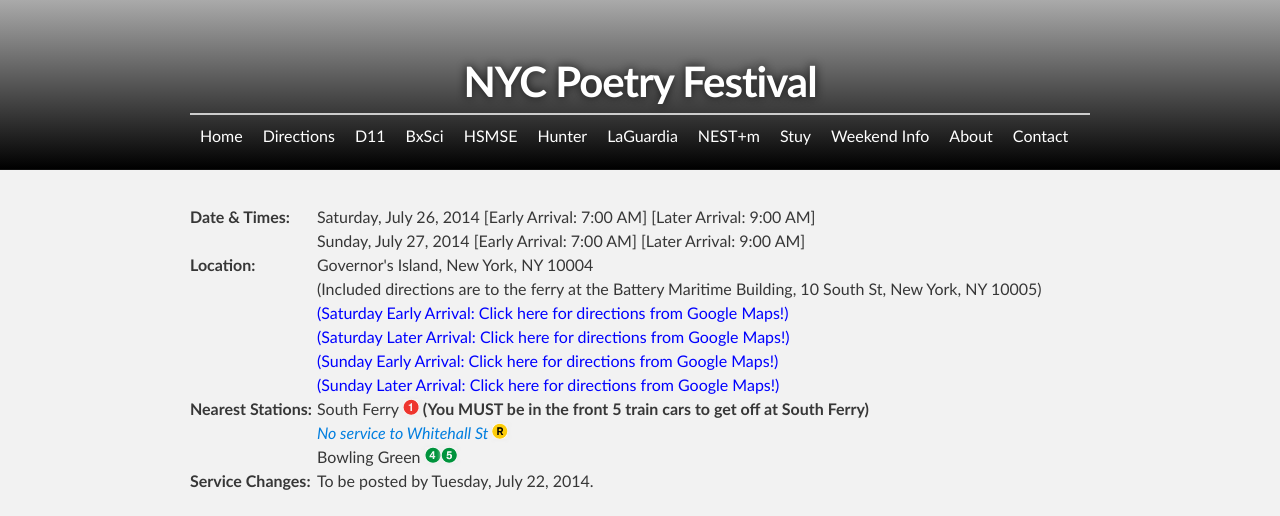
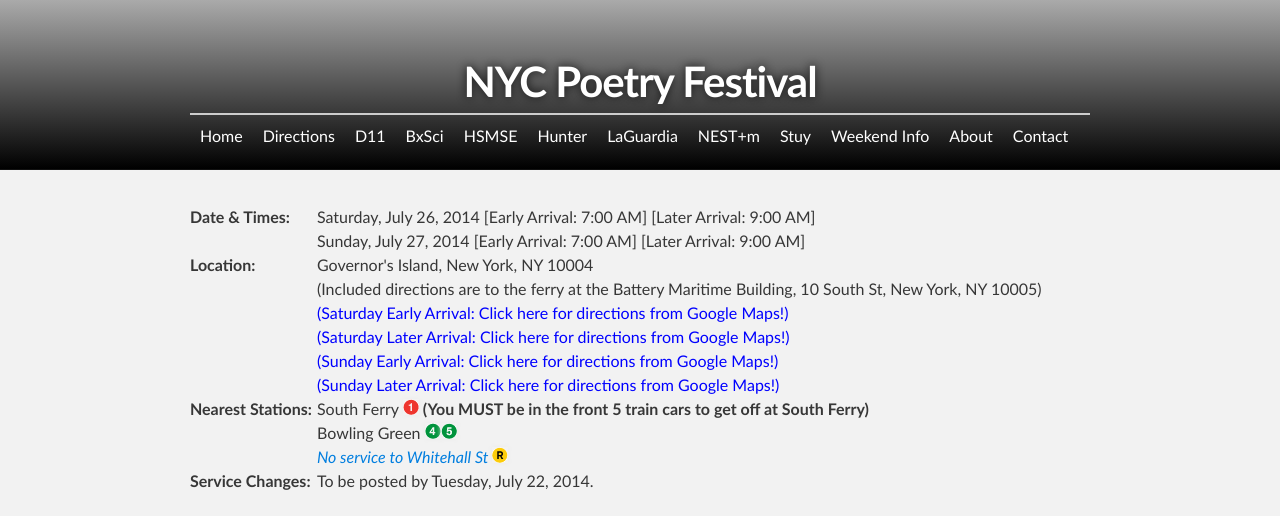
Before and after one commit to d11directions/d11directions.github.io, a Jekyll site: the page built from _posts/2014-07-26-NYC_Poetry_Festival.html, in a window 1280 px wide. Shown: the top 516 px of the page. Built offline with Jekyll 4.4.1, drawn with Linux system fonts in a browser that asks for light colours.

Commit message:
Update NYC Poetry Festival - fix nearest stations

```diff
--- a/_posts/2014-07-26-NYC_Poetry_Festival.html
+++ b/_posts/2014-07-26-NYC_Poetry_Festival.html
@@ -9,8 +9,8 @@ times:
 location: Governor's Island, New York, NY 10004<br>(Included directions are to the ferry at the Battery Maritime Building, 10 South St, New York, NY 10005)
 nearest-stations:
     - South Ferry <img src="/img/1.png" alt="(1)"> <strong>(You MUST be in the front 5 train cars to get off at South Ferry)</strong>
+    - Bowling Green <img src="/img/4.png" alt="(4)"><img src="/img/5.png" alt="(5)">
     - <a href="/weekend_info#R"><em>No service to Whitehall St <img src="/img/R.png" alt="(R)"></em></a>
-    - Bowling Green <img src="/img/4.png" alt="(4)"><img src="/img/5.png" alt="(5)">
 changes-brief:
     - To be posted by Tuesday, July 22, 2014.
 changes-ext: http://travel.mtanyct.info/serviceadvisory/routeStatusResult.aspx?tag=ALL&date=07/26/2014&time=&method=getstatus4
```
